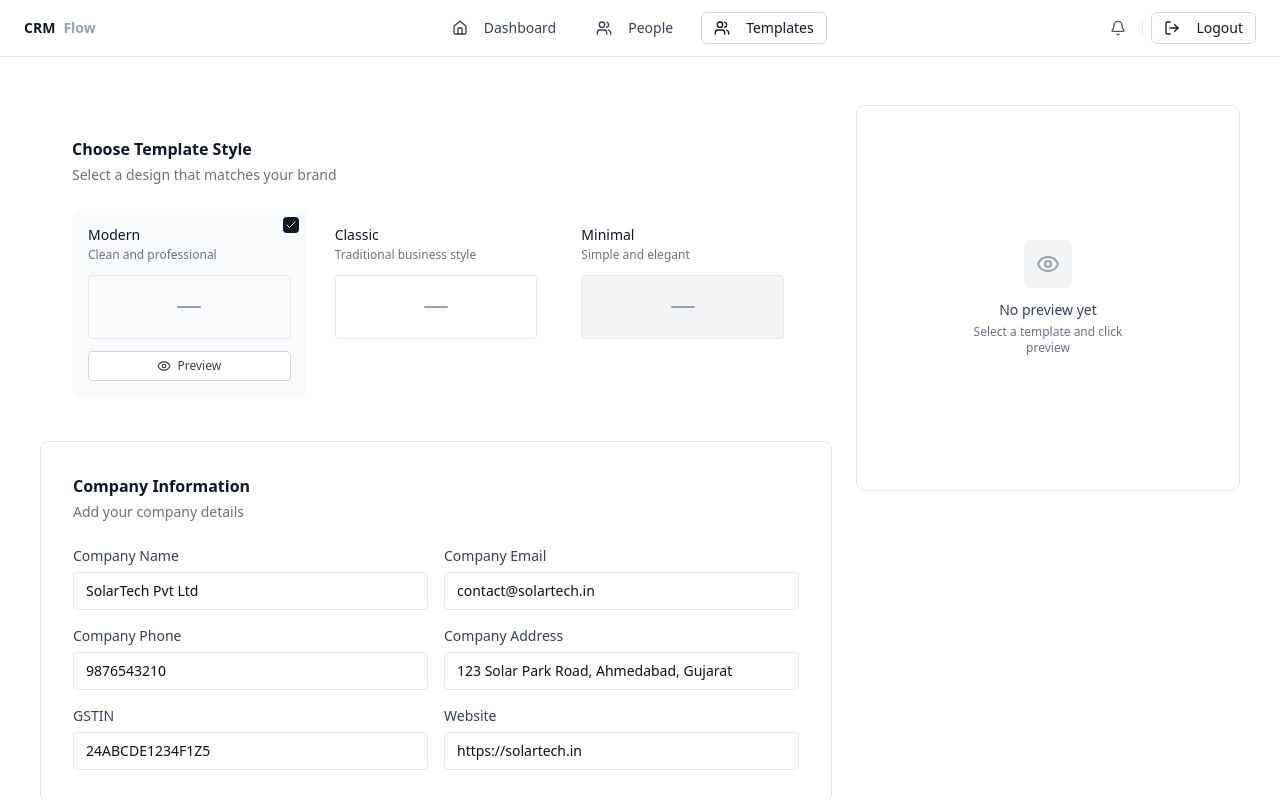
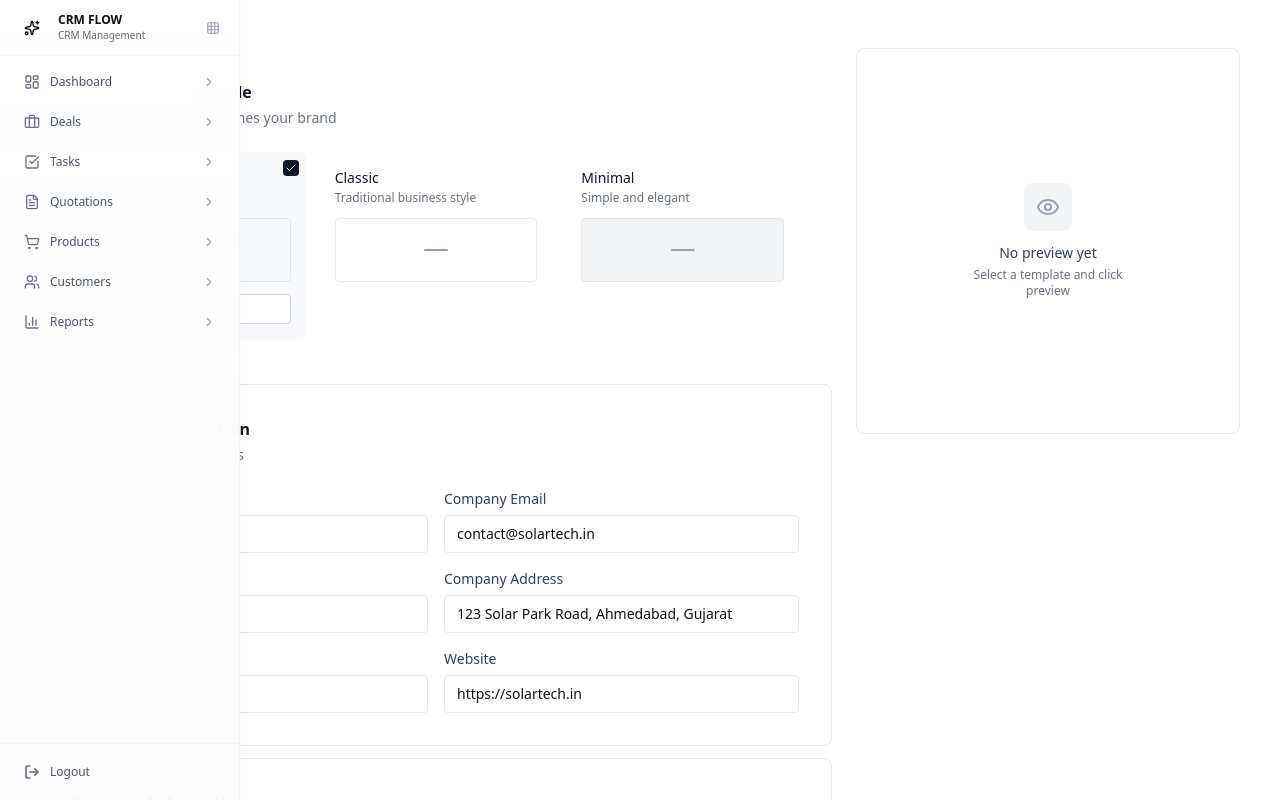
Before and after one commit to AymaanPathan/dashboard-crm, a Next.js app in the folder frontend/: page /crm/templates in a window 1280 px wide. Shown: the top 800 px of the page. Built offline with nearby package versions, Linux system fonts and the light colour scheme; no server answers.

Commit message:
feat: Implement CrmNavbar with responsive design and sidebar navigation

```diff
--- a/frontend/src/app/crm/dashboard/CrmNavbar.tsx
+++ b/frontend/src/app/crm/dashboard/CrmNavbar.tsx
@@ -1,99 +1,256 @@
 "use client";
-import React from "react";
-import { LogOut, Home, Users, Bell } from "lucide-react";
+import React, { useState, useEffect } from "react";
+import {
+  LogOut,
+  LayoutDashboard,
+  Briefcase,
+  CheckSquare,
+  FileText,
+  BarChart3,
+  Users,
+  ChevronDown,
+  ChevronRight,
+  Grid3x3,
+  Sparkles,
+  UserPlus,
+  Upload,
+  ShoppingCart,
+  Settings,
+  Bell,
+  Wallet,
+  FileSpreadsheet,
+  User,
+  Menu,
+  X,
+} from "lucide-react";
+
 import Link from "next/link";
 import { useSelector } from "react-redux";
 import { RootState } from "@/store";
-import { Page } from "@/enums/page.enum";
 import { usePathname } from "next/navigation";
 import { useLogout } from "@/hooks/useLogout";
-import { CustomButton } from "@/components/reuseable/Buttons/Button";
-import { Button } from "@/components/ui/button";
+import { getUser } from "@/utils/auth.utils";
+import NavItem from "@/components/crmSideBar/NavItems";
 
-const Navbar: React.FC = () => {
+const CrmNavbar: React.FC = () => {
   const pathname = usePathname();
+  const currentUser = getUser();
+  const [isMobileMenuOpen, setIsMobileMenuOpen] = useState(false);
+  const [isLeadsOpen, setIsLeadsOpen] = useState(false);
+  const [isQuotationsOpen, setIsQuotationsOpen] = useState(false);
+  const [isOrdersOpen, setIsOrdersOpen] = useState(false);
+  const [isSettingsOpen, setIsSettingsOpen] = useState(false);
+
   const todayTaskCount = useSelector(
     (state: RootState) => state.leadTasks.todayTaskCount
   );
-  const logout = useLogout();
+  const handleLogout = useLogout();
+  const getIsActive = (page: string) => pathname.includes(page.toLowerCase());
 
-  const getVariant = (page: Page) =>
-    pathname.includes(page.toLowerCase()) ? "secondary" : "ghost";
+  // Close mobile menu when route changes
+  useEffect(() => {
+    setIsMobileMenuOpen(false);
+  }, [pathname]);
+
+  // Prevent body scroll when mobile menu is open
+  useEffect(() => {
+    if (isMobileMenuOpen) {
+      document.body.style.overflow = "hidden";
+    } else {
+      document.body.style.overflow = "unset";
+    }
+    return () => {
+      document.body.style.overflow = "unset";
+    };
+  }, [isMobileMenuOpen]);
+
+  const SidebarContent = () => (
+    <>
+      {/* Logo Header */}
+      <div
+        className="h-14 px-4 flex items-center justify-between border-b shrink-0"
+        style={{ borderColor: "rgba(229, 229, 229, 0.3)" }}
+      >
+        <div className="flex items-center gap-2.5">
+          <div className="w-8 h-8 rounded-lg flex items-center justify-center">
+            <Sparkles className="h-4 w-4 text-black" />
+          </div>
+          <div className="flex flex-col">
+            <span
+              className="text-xs font-semibold"
+              style={{ color: "var(--color-text)" }}
+            >
+              CRM FLOW
+            </span>
+            <span
+              className="text-[10px]"
+              style={{ color: "var(--color-text-secondary)" }}
+            >
+              CRM Management
+            </span>
+          </div>
+        </div>
+        <button className="hidden md:block p-1 hover:bg-gray-100 rounded transition-colors">
+          <Grid3x3 className="h-3.5 w-3.5 text-gray-400" />
+        </button>
+        <button
+          className="md:hidden p-1 hover:bg-gray-100 rounded transition-colors"
+          onClick={() => setIsMobileMenuOpen(false)}
+        >
+          <X className="h-5 w-5 text-gray-600" />
+        </button>
+      </div>
+
+      {/* Navigation */}
+      <div className="flex-1 overflow-y-auto scrollbar-custom">
+        <nav className="px-3 space-y-1 pb-4 pt-2">
+          {/* Dashboard */}
+          <div>
+            <NavItem
+              label="Dashboard"
+              icon={<LayoutDashboard className="h-4 w-4" />}
+              isActive={getIsActive("dashboard")}
+              href="dashboard"
+            />
+          </div>
+
+          <div>
+            <NavItem
+              label="Deals"
+              icon={<Briefcase className="h-4 w-4" />}
+              isActive={getIsActive("deals")}
+              href="deals"
+            />
+          </div>
+          <div>
+            <NavItem
+              label="Tasks"
+              icon={<CheckSquare className="h-4 w-4" />}
+              isActive={getIsActive("tasks")}
+              href="tasks"
+            />
+          </div>
+
+          {/* Quotations Section */}
+          <div>
+            <NavItem
+              label="Quotations"
+              icon={<FileText className="h-4 w-4" />}
+              isActive={getIsActive("quotations")}
+              href="quotations"
+            />
+          </div>
+
+          <div>
+            <NavItem
+              label="Products"
+              icon={<ShoppingCart className="h-4 w-4" />}
+              isActive={getIsActive("products")}
+              href="products"
+            />
+          </div>
+
+          <div>
+            <NavItem
+              label="Customers"
+              icon={<Users className="h-4 w-4" />}
+              isActive={getIsActive("customers")}
+              href="customers"
+            />
+          </div>
+
+          <div>
+            <NavItem
+              label="Reports"
+              icon={<BarChart3 className="h-4 w-4" />}
+              isActive={getIsActive("reports")}
+              href="reports"
+            />
+          </div>
+        </nav>
+      </div>
+
+      {/* Bottom Section */}
+      <div
+        className="px-3 py-3 border-t shrink-0"
+        style={{ borderColor: "rgba(229, 229, 229, 0.3)" }}
+      >
+        <div
+          onClick={handleLogout}
+          className="flex items-center gap-2.5 px-3 py-2 rounded-lg transition-colors cursor-pointer hover:bg-red-50 group"
+        >
+          <LogOut
+            className="h-4 w-4 text-gray-500 group-hover:text-red-600 transition-colors"
+            strokeWidth={2.5}
+          />
+          <span className="text-xs font-medium text-gray-600 group-hover:text-red-600 transition-colors">
+            Logout
+          </span>
+        </div>
+      </div>
+    </>
+  );
 
   return (
-    <div className="border-b border-gray-200 bg-white sticky top-0 z-30">
-      <div className="h-14 px-6 flex items-center justify-between max-w-full">
-        {/* Logo */}
-        <div className="flex items-center gap-2 min-w-[140px]">
-          <span className="text-sm font-semibold text-gray-900">CRM</span>
-          <span className="text-sm font-semibold text-gray-400">Flow</span>
+    <>
+      {/* Mobile Menu Button */}
+      <button
+        onClick={() => setIsMobileMenuOpen(true)}
+        className="md:hidden fixed top-4 left-4 z-50 p-2 bg-white rounded-lg shadow-md hover:shadow-lg transition-all"
+        aria-label="Open menu"
+      >
+        <Menu className="h-5 w-5 text-gray-700" />
+      </button>
+
+      {/* Mobile Overlay */}
+      {isMobileMenuOpen && (
+        <div
+          className="md:hidden fixed inset-0 bg-black bg-opacity-50 z-40 transition-opacity"
+          onClick={() => setIsMobileMenuOpen(false)}
+        />
+      )}
+
+      {/* Desktop Sidebar */}
+      <div className="hidden md:block fixed left-0 top-0 h-screen w-60 z-40">
+        <div className="absolute inset-0">
+          <div
+            className="absolute inset-0 backdrop-blur-2xl"
+            style={{
+              background:
+                "linear-gradient(180deg, rgba(255, 255, 255, 0.98) 0%, rgba(252, 252, 252, 0.95) 100%)",
+              borderRight: "1px solid rgba(229, 229, 229, 0.4)",
+              boxShadow: "2px 0 16px rgba(0, 0, 0, 0.02)",
+            }}
+          />
         </div>
-
-        {/* Navigation */}
-        <nav className="flex items-center gap-4">
-          <Link href="/crm/dashboard">
-            <CustomButton
-              variant={getVariant(Page.DASHBOARD)}
-              className="h-7 px-3 text-sm font-medium text-gray-700 hover:text-gray-900 hover:bg-gray-100 rounded-md"
-            >
-              <Home className="mr-2 h-4 w-4" />
-              Dashboard
-            </CustomButton>
-          </Link>
-
-          <Link href="/crm/people">
-            <CustomButton
-              variant={getVariant(Page.PEOPLE)}
-              className="h-7 px-3 text-sm font-medium text-gray-700 hover:text-gray-900 hover:bg-gray-100 rounded-md"
-            >
-              <Users className="mr-2 h-4 w-4" />
-              People
-            </CustomButton>
-          </Link>
-
-          <Link href="/crm/templates">
-            <CustomButton
-              variant={getVariant(Page.TEMPLATES)}
-              className="h-7 px-3 text-sm font-medium text-gray-700 hover:text-gray-900 hover:bg-gray-100 rounded-md"
-            >
-              <Users className="mr-2 h-4 w-4" />
-              Templates
-            </CustomButton>
-          </Link>
-        </nav>
-
-        {/* Right Actions */}
-        <div className="flex items-center gap-2 min-w-[140px] justify-end">
-          <Link href="/crm/tasks">
-            <div className="relative">
-              <Button
-                variant="ghost"
-                size="sm"
-                className="h-8 cursor-pointer w-8 p-0 hover:bg-gray-100 rounded-md"
-              >
-                <Bell className="w-4 h-4 text-gray-600" />
-              </Button>
-              {todayTaskCount > 0 && (
-                <div className="absolute -top-1 -right-1 bg-red-500 text-white text-[10px] font-semibold rounded-full h-4 w-4 flex items-center justify-center">
-                  {todayTaskCount > 99 ? "99" : todayTaskCount}
-                </div>
-              )}
-            </div>
-          </Link>
-          <div className="w-px h-4 bg-gray-200" />
-
-          <CustomButton
-            onClick={logout}
-            variant={getVariant(Page.TEMPLATES)}
-            className="h-7 px-3 text-sm font-medium text-gray-700 hover:text-gray-900 hover:bg-gray-100 rounded-md"
-          >
-            <LogOut className="w-4 h-4 mr-2" />
-            Logout
-          </CustomButton>
+        <div className="relative h-full flex flex-col">
+          <SidebarContent />
         </div>
       </div>
-    </div>
+
+      {/* Mobile Sidebar */}
+      <div
+        className={`md:hidden fixed left-0 top-0 h-screen w-72 z-50 transform transition-transform duration-300 ease-in-out ${
+          isMobileMenuOpen ? "translate-x-0" : "-translate-x-full"
+        }`}
+      >
+        <div className="absolute inset-0">
+          <div
+            className="absolute inset-0 backdrop-blur-2xl"
+            style={{
+              background:
+                "linear-gradient(180deg, rgba(255, 255, 255, 0.98) 0%, rgba(252, 252, 252, 0.95) 100%)",
+              borderRight: "1px solid rgba(229, 229, 229, 0.4)",
+              boxShadow: "2px 0 16px rgba(0, 0, 0, 0.02)",
+            }}
+          />
+        </div>
+        <div className="relative h-full flex flex-col">
+          <SidebarContent />
+        </div>
+      </div>
+    </>
   );
 };
 
-export default Navbar;
+export default CrmNavbar;
--- /dev/null
+++ b/frontend/src/components/crmSideBar/NavItems.tsx
@@ -0,0 +1,66 @@
+"use client";
+import React from "react";
+import { ChevronRight } from "lucide-react";
+import Link from "next/link";
+
+interface NavItemProps {
+  label: string;
+  icon: React.ReactNode;
+  isActive?: boolean;
+  onClick?: () => void;
+  href: string;
+}
+
+const NavItem: React.FC<NavItemProps> = ({
+  label,
+  icon,
+  isActive = false,
+  onClick,
+  href,
+}) => {
+  return (
+    <Link href={href}>
+      <div
+        onClick={onClick}
+        className={`
+        flex items-center gap-2.5 px-3 py-2.5 rounded-lg transition-all duration-200 cursor-pointer
+        ${
+          isActive
+            ? "bg-white shadow-sm border border-gray-100"
+            : "hover:bg-gray-50 hover:shadow-sm"
+        }
+      `}
+        style={
+          isActive
+            ? {
+                boxShadow:
+                  "0 1px 3px rgba(0, 0, 0, 0.04), 0 1px 2px rgba(0, 0, 0, 0.02)",
+              }
+            : undefined
+        }
+      >
+        <div
+          className={`h-4 w-4 flex items-center justify-center ${
+            isActive ? "text-emerald-600" : "text-gray-500"
+          }`}
+        >
+          {icon}
+        </div>
+
+        <span
+          className={`text-xs font-medium flex-1 ${
+            isActive ? "text-gray-900" : "text-gray-600"
+          }`}
+        >
+          {label}
+        </span>
+
+        <ChevronRight
+          className={`h-3.5 w-3.5 transition-transform text-gray-400 `}
+        />
+      </div>
+    </Link>
+  );
+};
+
+export default NavItem;
```
